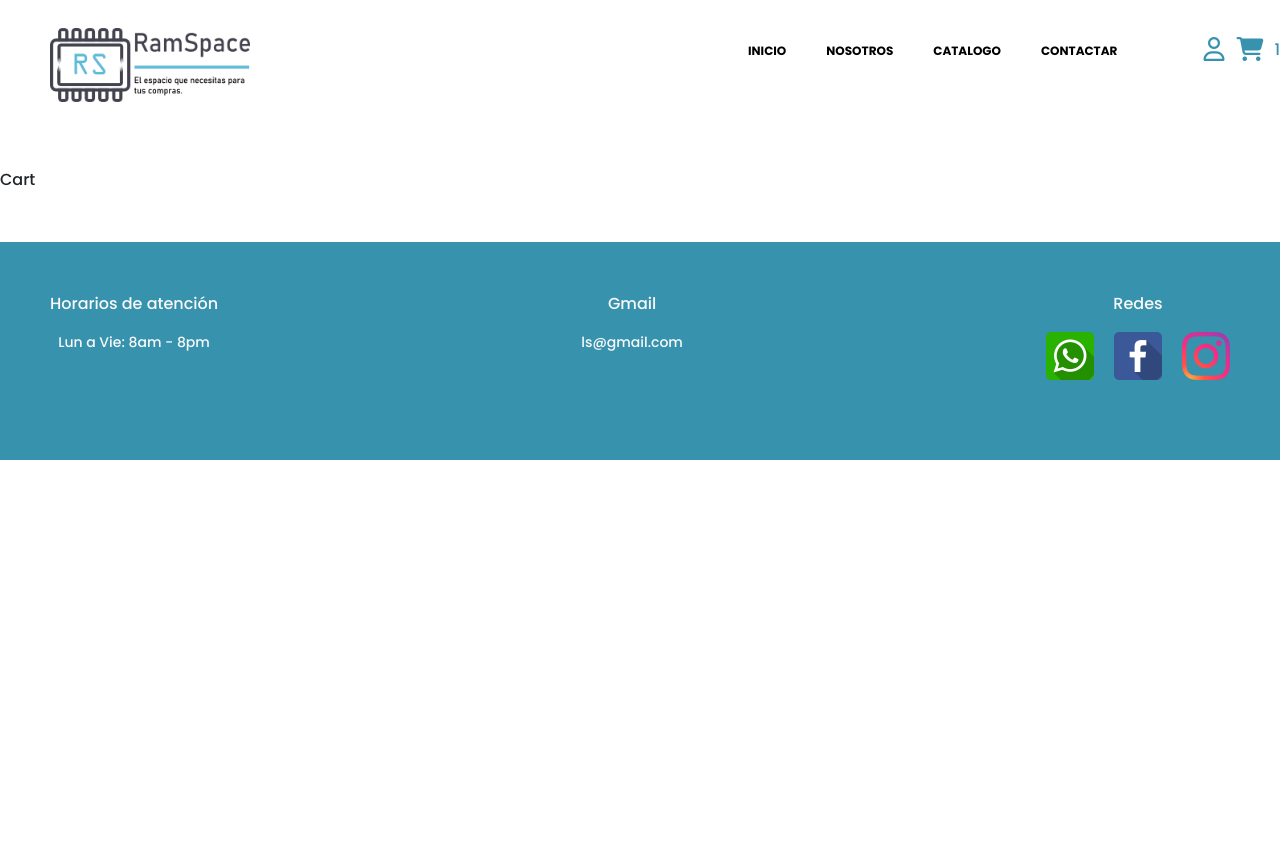
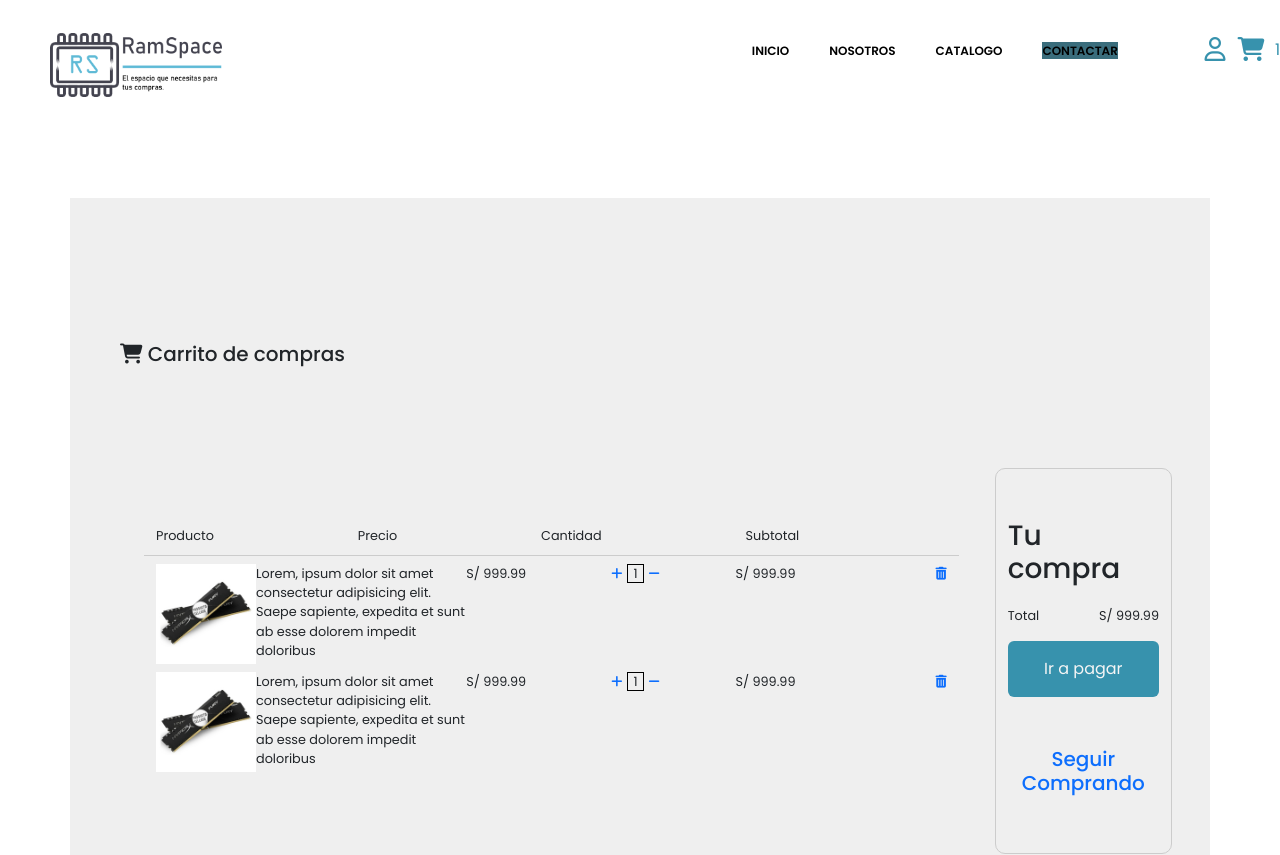
Before and after one commit to jdanymc/proyecto-ramspace, a React (Vite) app: page /cart in a window 1280 px wide. Shown: the top 855 px of the page. Before the commit the page ends 800 px from the top, so only its background shows below. Built offline with nearby package versions, Linux system fonts and the light colour scheme.

Commit message:
Catalogo enlazado a API para carrito

```diff
--- a/index.html
+++ b/index.html
@@ -16,6 +16,5 @@
       <div id="root"></div>
     </div>
     <script type="module" src="/src/main.jsx"></script>
-    <script src="/src/components/cart/eventos.js"></script>
   </body>
 </html>
--- a/package.json
+++ b/package.json
@@ -10,10 +10,12 @@
     "preview": "vite preview"
   },
   "dependencies": {
+    "axios": "^1.4.0",
     "bootstrap": "^5.2.3",
     "react": "^18.2.0",
     "react-dom": "^18.2.0",
-    "react-router-dom": "^6.11.1"
+    "react-router-dom": "^6.11.1",
+    "sweetalert2": "^11.7.5"
   },
   "devDependencies": {
     "@types/react": "^18.0.28",
--- a/src/components/cart/eventos.js
+++ /dev/null
@@ -1,11 +0,0 @@
-const btnAbrir = document.querySelector('.car-widget');
-const btnCerrar = document.querySelector('.miniheader__cerrar');
-const modal = document.querySelector('#modal');
-
-btnAbrir.addEventListener('click', ()=>{
-    modal.style.right = '0';
-});
-
-btnCerrar.addEventListener('click', ()=>{
-    modal.style.right = '-100vw';
-});
--- a/src/components/cart/index.jsx
+++ b/src/components/cart/index.jsx
@@ -1,11 +1,13 @@
-import React from 'react'
+import PropType from 'prop-types'
+import { Link } from 'react-router-dom';
 
-const CarritoRapido = () => {
+const CarritoRapido = (props) => {
+  const {handleCarrito} = props;
   return (
     <section className="minicart">
     <div className="minicart__header">
       <h3 className="miniheader__titulo">Carrito</h3>
-      <p className="miniheader__cerrar"><i className="fa-solid fa-xmark"></i></p>
+      <p className="miniheader__cerrar" onClick={handleCarrito}><i className="fa-solid fa-xmark"></i></p>
     </div>
     <div className="minicart__producto">
       <div className="minicart__img">
@@ -36,10 +38,14 @@ const CarritoRapido = () => {
         <p className="total__texto">Total</p>
         <p className="total__precio">S/ 999.99</p>
       </div>
-      <a href="./cart.html" className="btn ">Comprar</a>
+      <Link to="/cart" className="btn" onClick={handleCarrito}>Comprar</Link>
     </div>
   </section>
   )
 }
 
+CarritoRapido.propTypes = {
+  handleCarrito: PropType.func.isRequired
+}
+
 export default CarritoRapido
--- a/src/components/context/ContextPage.jsx
+++ b/src/components/context/ContextPage.jsx
@@ -2,13 +2,9 @@ import { createContext } from "react";
 import useCarrito from "../hooks/useCarrito";
 export const UserContext = createContext();
 
-//se crea un contexto para poder usar las funciones y variables del custom hooks useCarrito en todos los
-//componentes que esten dentro del componente contextCarrito
 export const ContextPage = ({ children }) => {
-  // se desestructura el custom hook para obtener las funciones y variables
   const { agregarAlCarrito, carrito, eliminarDelCarrito } = useCarrito();
   return (
-    // se crea un contexto y un userContext que va contener las funciones que se van a usar
     <UserContext.Provider
       value={{ agregarAlCarrito, carrito, eliminarDelCarrito }}
     >
--- a/src/components/pages/Cart.jsx
+++ b/src/components/pages/Cart.jsx
@@ -1,8 +1,98 @@
-import React from 'react'
+import { Link } from "react-router-dom"
 
 const Cart = () => {
   return (
-    <div>Cart</div>
+    <main className="main_cart container">
+        <h5><i className="fa-solid fa-cart-shopping"></i> Carrito de compras</h5>
+        <div className="cart_detail row">
+          <div className="detail__items col-md-10 p-5">
+            <div className="d-flex row">
+              <div className="detail__cab">
+                <div>Producto</div>
+                <div>Precio</div>
+                <div>Cantidad</div>
+                <div>Subtotal</div>
+                <div>&nbsp;</div>
+              </div>
+              <div className="detail__producto d-flex mt-2">
+                <div className="dp__producto d-flex">
+                  <div className="dp__producto_precio d-flex">
+                    <div className="dp__img d-flex">
+                      <div><a href="#">
+                        <img
+                          src="./img/img-componentes-pc/producto-referencial-ram.jpg"
+                          height="100"
+                          alt=""
+                        /></a>
+                      </div>
+                      <div>
+                        Lorem, ipsum dolor sit amet consectetur adipisicing
+                        elit. Saepe sapiente, expedita et sunt ab esse dolorem
+                        impedit doloribus
+                      </div>
+                    </div>
+                    <div className="dp__precio">S/ 999.99</div>
+                  </div>
+                  <div className="dp__cantidad_subtotal d-flex">
+                    <div className="dp_cantidad d-flex">
+                      <div><a href="#"><i className="fa-solid fa-plus"></i></a></div>
+                      <div className="dp_cantidad_numero"><span>1</span></div>
+                      <div><a href="#"><i className="fa-solid fa-minus"></i></a></div>
+                    </div>
+                    <div className="dp_subtotal">S/ 999.99</div>
+                  </div>
+                </div>
+                <div className="dp__elimina">
+                  <a href="#"><i className="fa-solid fa-trash-can"></i></a>
+                </div>
+              </div>
+              <div className="detail__producto d-flex mt-2">
+                <div className="dp__producto d-flex">
+                  <div className="dp__producto_precio d-flex">
+                    <div className="dp__img d-flex">
+                      <div><a href="#">
+                        <img
+                          src="./img/img-componentes-pc/producto-referencial-ram.jpg"
+                          height="100"
+                          alt=""
+                        /></a>
+                      </div>
+                      <div>
+                        Lorem, ipsum dolor sit amet consectetur adipisicing
+                        elit. Saepe sapiente, expedita et sunt ab esse dolorem
+                        impedit doloribus
+                      </div>
+                    </div>
+                    <div className="dp__precio">S/ 999.99</div>
+                  </div>
+                  <div className="dp__cantidad_subtotal d-flex">
+                    <div className="dp_cantidad d-flex">
+                      <div><a href="#"><i className="fa-solid fa-plus"></i></a></div>
+                      <div className="dp_cantidad_numero"><span>1</span></div>
+                      <div><a href="#"><i className="fa-solid fa-minus"></i></a></div>
+                    </div>
+                    <div className="dp_subtotal">S/ 999.99</div>
+                  </div>
+                </div>
+                <div className="dp__elimina">
+                  <a href="#"><i className="fa-solid fa-trash-can"></i></a>
+                </div>
+              </div>
+            </div>
+          </div>
+          <div className="tu__compra col-md-2">
+            <h3>Tu compra</h3>
+            <div className="minicart__footer">
+              <div className="minifooter__total">
+                <p className="total__texto">Total</p>
+                <p className="total__precio">S/ 999.99</p>
+              </div>
+              <Link to="/pago" className="btn">Ir a pagar</Link>
+            </div>
+            <h5><Link to="/catalogo">Seguir Comprando</Link></h5>
+          </div>
+        </div>
+      </main>
   )
 }
 
--- a/src/components/pages/Catalogo.jsx
+++ b/src/components/pages/Catalogo.jsx
@@ -1,9 +1,41 @@
-import React from 'react'
+import axios from "axios";
+import { URL_API_STORE } from "../../constants";
+import { useState, useEffect, useContext } from "react";
+import Product from "../product";
+import { UserContext } from "../context/ContextPage";
+import '../../css/gallery.css'
 
 const Catalogo = () => {
+  const { agregarAlCarrito } = useContext(UserContext);
+  const [productos, setProductos] = useState([]);
+
+
+  const getProducts = async () => {
+    const response = await axios.get(
+      `${URL_API_STORE}/products`
+    );
+    setProductos(response.data);
+  };
+  useEffect(() => {
+    getProducts();
+  }, []);
+
   return (
-    <div>Catalogo</div>
-  )
-}
+    <main>
+      <div className="container d-flex flex-column">
+        <h1 className="title-container">Nuestros productos</h1>
+        <div className="cards">
+          {
+            productos.map((producto) => (
+              <div className="card" key={producto.id}>
+              <Product item={producto} agregarAlCarrito={agregarAlCarrito}/>
+              </div>
+            ))
+          }
+        </div>
+      </div>
+    </main>
+  );
+};
 
-export default Catalogo
+export default Catalogo;
--- a/src/components/pages/Footer.jsx
+++ b/src/components/pages/Footer.jsx
@@ -1,5 +1,3 @@
-import CarritoRapido from "../cart";
-
 const footer = () => {
   return (
     <>
@@ -32,9 +30,7 @@ const footer = () => {
           </div>
         </div>
       </footer>
-      <div id="modal">
-        <CarritoRapido />
-      </div>
+
     </>
   );
 };
--- a/src/components/pages/Header.jsx
+++ b/src/components/pages/Header.jsx
@@ -1,35 +1,61 @@
+import { useState } from "react";
 import { NavLink } from "react-router-dom";
+import CarritoRapido from "../cart";
 
-const header = () => {
+const Header = () => {
+  const [modalVisible, setModalVisible] = useState(false);
+
+  const handleCarrito = () => {
+    setModalVisible(!modalVisible);
+  };
+
   return (
     <header>
-    <nav>
+      <nav>
         <div>
-            <img className="logo" src="./img/logo/logo_white.png" alt="logo"/>
+          <img className="logo" src="./img/logo/logo_white.png" alt="logo" />
         </div>
         <input type="checkbox" id="check" />
         <label htmlFor="check" className="bar-btn">
-            <i className="fa-solid fa-bars"></i>
+          <i className="fa-solid fa-bars"></i>
         </label>
         <ul className="nav-menu">
+          <li className="active">
+            <NavLink to={"/"}>Inicio</NavLink>
+          </li>
 
-
-            <li className="active"><NavLink to={"/"}>Inicio</NavLink></li>
-
-            <li><NavLink to={"/nosotros"}>Nosotros</NavLink></li>
-            <li><NavLink to={"/catalogo"}>Catalogo</NavLink></li>
-            <li><NavLink className="contact" to={"/contacto"}>Contactar</NavLink></li>
+          <li>
+            <NavLink to={"/nosotros"}>Nosotros</NavLink>
+          </li>
+          <li>
+            <NavLink to={"/catalogo"}>Catalogo</NavLink>
+          </li>
+          <li>
+            <NavLink className="contact" to={"/contacto"}>
+              Contactar
+            </NavLink>
+          </li>
         </ul>
         <div className="user-widget">
-          <NavLink to={"./cart"}> <i className="fa-regular fa-user"></i></NavLink>
-         </div>
+          <NavLink to={"./cart"}>
+            {" "}
+            <i className="fa-regular fa-user"></i>
+          </NavLink>
+        </div>
 
-        <div className="car-widget">
-         <p> <i className="fa-solid fa-cart-shopping"></i> </p><p className="car-counter">1</p>
+        <div className="car-widget" onClick={handleCarrito}>
+          <p>
+            {" "}
+            <i className="fa-solid fa-cart-shopping"></i>{" "}
+          </p>
+          <p className="car-counter">1</p>
         </div>
-    </nav>
-</header>
-  )
-}
+      </nav>
+      <div id="modal" style={{ right: modalVisible ? "0" : "-100vw" }}>
+        <CarritoRapido handleCarrito={handleCarrito} />
+      </div>
+    </header>
+  );
+};
 
-export default header
+export default Header;
--- /dev/null
+++ b/src/components/product/index.jsx
@@ -0,0 +1,55 @@
+import PropTypes from "prop-types";
+import './styles.css';
+
+const Product = (props) => {
+    const { item, agregarAlCarrito } = props;
+  return (
+   <>
+            <div className="imgContainer">
+              <img
+                className="imagen1frente product-image"
+                src={item.image}
+                alt=""
+              />
+              <img
+                className="imagen1atras product-image"
+                src={item.image}
+                alt=""
+              />
+            </div>
+            <div className="info">
+              <div className="rating">
+                <input type="radio" name="star" id="star1" />
+                <label htmlFor="star1"></label>
+                <input type="radio" name="star" id="star2" />
+                <label htmlFor="star2"></label>
+                <input type="radio" name="star" id="star3" />
+                <label htmlFor="star3"></label>
+                <input type="radio" name="star" id="star4" />
+                <label htmlFor="star4"></label>
+                <input type="radio" name="star" id="star5" />
+                <label htmlFor="star5"></label>
+              </div>
+              <h3 className="title product-title">{item.title} </h3>
+
+              <p className="subtitle">{item.category}</p>
+
+              <h4 className="price">S/ {item.price.toFixed(2)}</h4>
+              <h4 className="quantity">
+                Cantidad: <input type="number" defaultValue="1" />
+              </h4>
+              <div className="buttonGroup">
+                <button className="addToCart" onClick={()=>agregarAlCarrito(item)}>Agregar al carrito</button>
+                <button className="buy">Comprar ahora</button>
+              </div>
+            </div>
+            </>
+  )
+}
+
+Product.propTypes = {
+    item: PropTypes.object.isRequired,
+    agregarAlCarrito: PropTypes.func,
+  };
+
+export default Product
--- /dev/null
+++ b/src/components/product/styles.css
@@ -0,0 +1,17 @@
+.product-image{
+    height: 10rem;
+    object-fit: contain;
+}
+.product-title{
+    white-space: nowrap;
+    text-overflow: ellipsis;
+    overflow: hidden;
+}
+.product-description{
+    display: -webkit-box;
+    -webkit-line-clamp: 3;
+    -webkit-box-orient: vertical;
+    overflow: hidden;
+    text-overflow: ellipsis;
+
+}
--- /dev/null
+++ b/src/constants/index.js
@@ -0,0 +1 @@
+export const URL_API_STORE = 'https://fakestoreapi.com';
```
Also changed, not shown: 1 other file (tests, documents, lock files or other folders).
